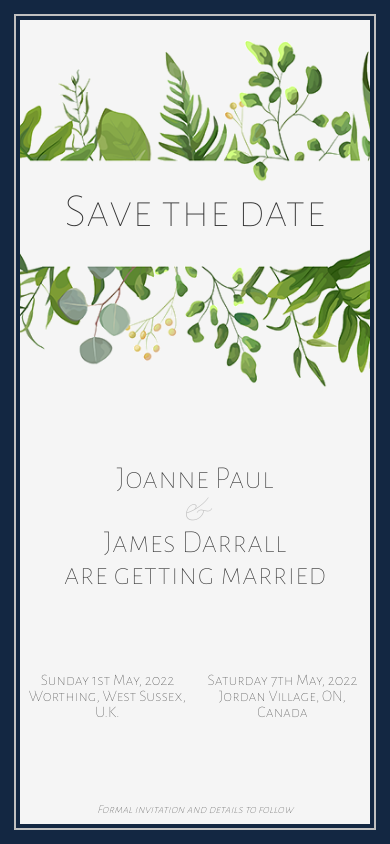
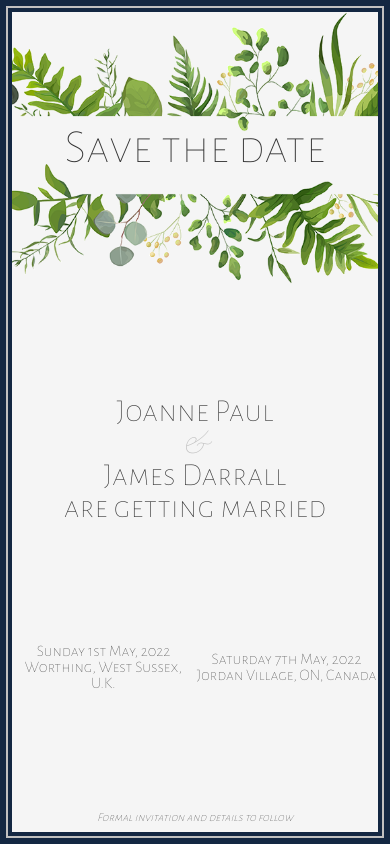
Before and after one commit to Sitecorgi/savethedate, a React (Create React App) app: page / in a window 390 px wide. Built offline with nearby package versions, Linux system fonts and the light colour scheme.

Commit message:
more UI fixes

```diff
--- a/src/App.css
+++ b/src/App.css
@@ -80,7 +80,6 @@ h1 {
     line-height: 9rem;
     text-align: center;
     padding: 1rem;
-    height:9rem;
 }
 
 article p {
@@ -149,6 +148,7 @@ article p {
 
     .wrapper {
         padding: 1rem;
+        height: 100vh;
     }
 
     h1 {
@@ -181,6 +181,7 @@ article p {
 
     .wrapper {
         padding: 4rem;
+        height: 100%;
     }
 
     h1 {
@@ -209,10 +210,10 @@ article p {
 @media only screen and (max-width: 541px) {
     .wrapper {
         padding: 1rem;
+        height: 100%;
     }
 
     .inset {
-
         border: 0.25rem solid #132742;
         outline: 0.15rem solid #C0C0C0;
     }
@@ -239,14 +240,39 @@ article p {
 }
 
 @media only screen and (max-width: 415px) {
+
+    .wrapper {
+        padding: 0.5rem;
+        height: 100%;
+    }
+
     h1 {
+        font-size: 3rem;
+        line-height: 9rem;
         margin: 0;
+        padding: 4rem 0;
+    }
+
+    article p {
+        font-size: 2rem;
+        line-height: 2rem;
+    }
+
+    .date p {
+        font-size: 1rem;
+        line-height: 1rem;
+    }
+
+    .post-script p{
+        font-size: 0.75rem;
+        line-height: 0.75rem;
     }
 }
 
 @media only screen and (max-width: 361px) {
     .wrapper {
         padding: 0.5rem;
+        height: 100%;
     }
 
     .inset {
@@ -276,9 +302,10 @@ article p {
     }
 }
 
-
-
 @media only screen and (max-width: 321px) {
+    .wrapper {
+        height:100%;
+    }
 
     h1 {
         line-height: 3rem;
@@ -307,6 +334,9 @@ article p {
 }
 
 @media only screen and (max-width: 281px) {
+    .wrapper {
+        height:100%;
+    }
 
     h1 {
         font-size: 2.5rem;
```
